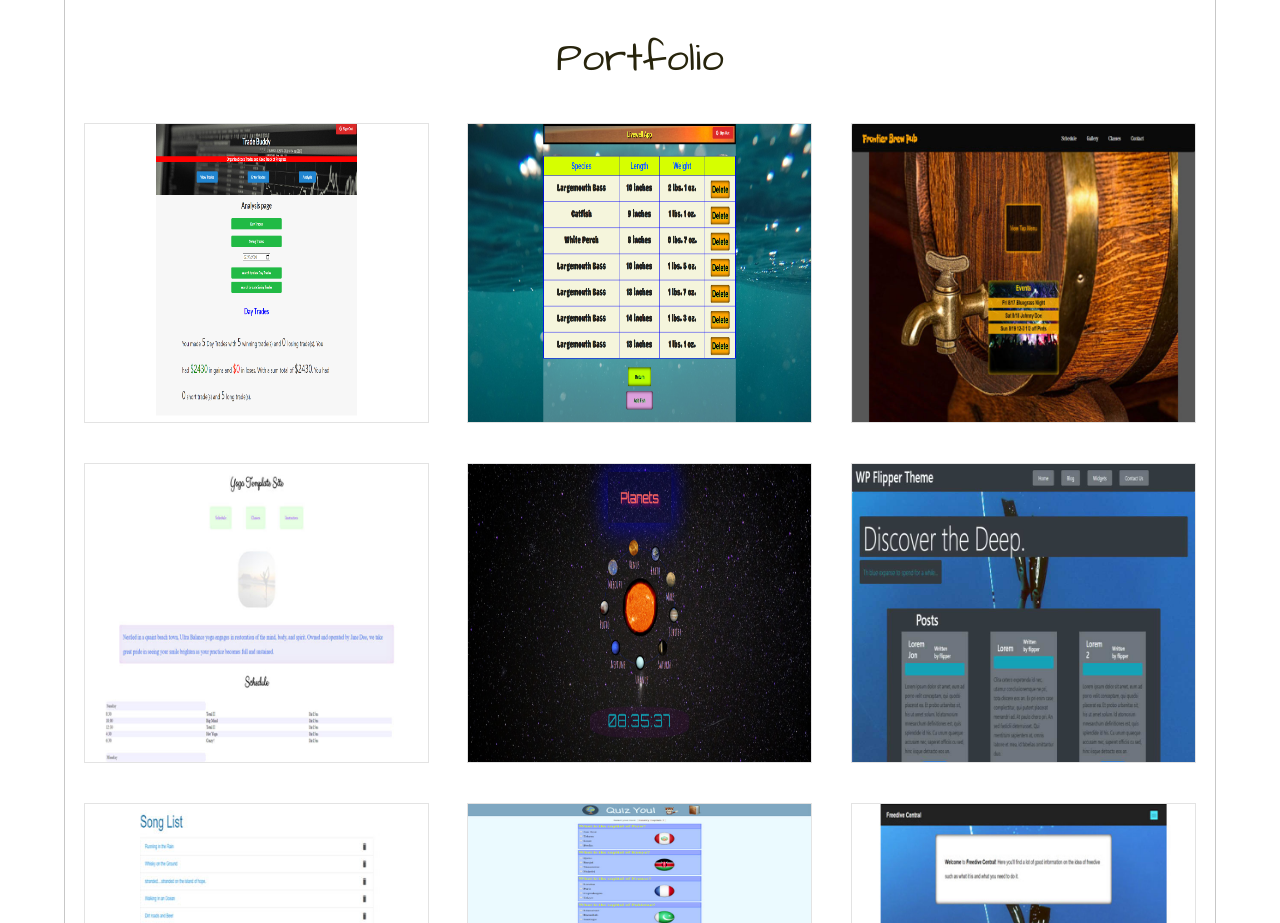
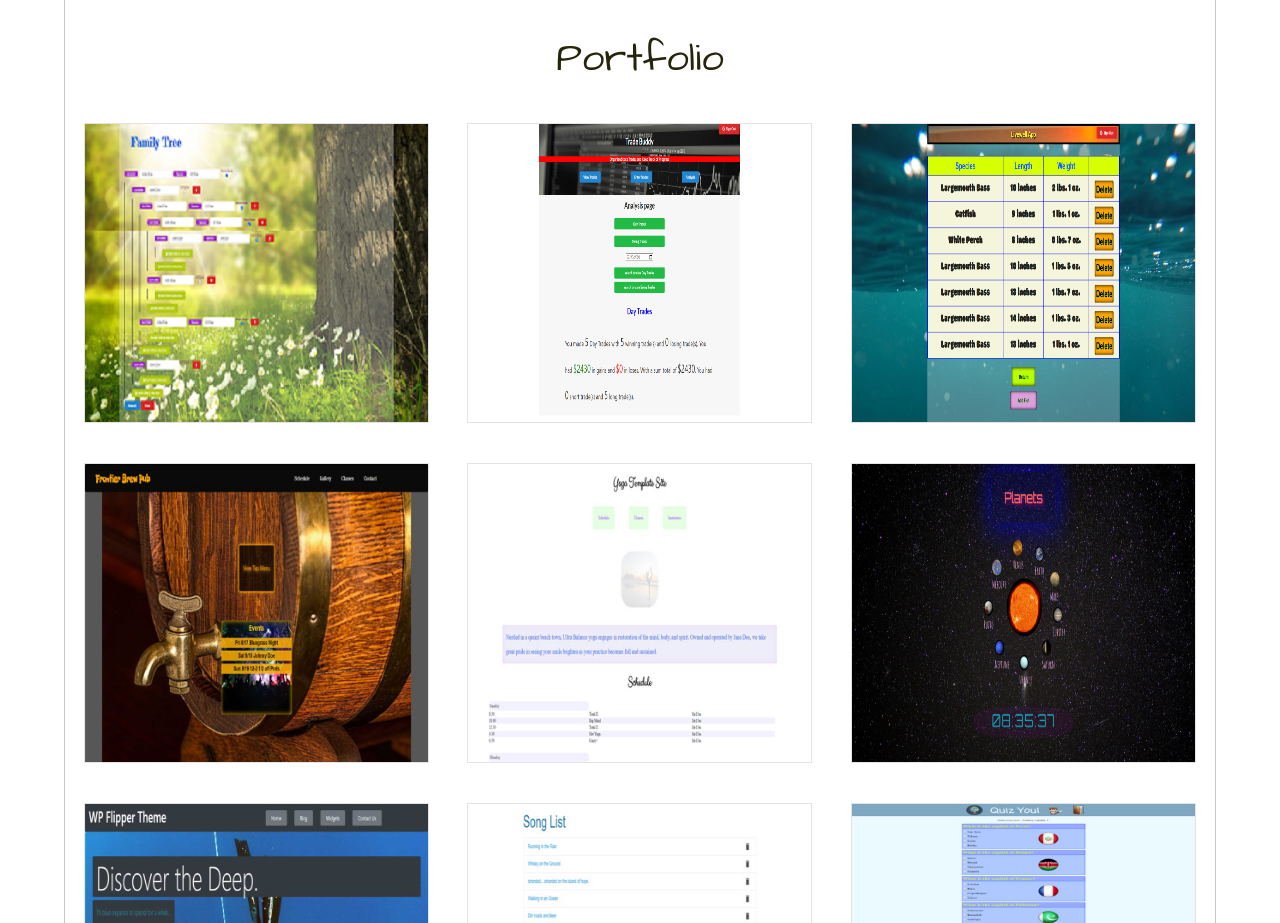
Before and after one commit to michael-williamson/portfolio-coffee, a React (Create React App) app: page / in a window 1280 px wide. Shown: the part 1440-2363 px from the top of the page. Built offline with nearby package versions, Linux system fonts and the light colour scheme.

Commit message:
added new project

```diff
--- a/src/components/Footer.js
+++ b/src/components/Footer.js
@@ -21,8 +21,8 @@ class Footer extends Component {
                 {this.displayButton()}
                 <h4>michaelwilliamsondesigns@gmail.com</h4>
                 <div className="icon-div">
-                <a href="https://github.com/michael-williamson"><i className="fa fa-github-square"></i></a>
-                <a href="https://www.linkedin.com/in/michael-williamson-b6158913b/"><i className="fa fa-linkedin"></i></a>
+                <a href="https://github.com/michael-williamson" target="_blank"><i className="fa fa-github-square"></i></a>
+                <a href="https://www.linkedin.com/in/michael-williamson-b6158913b/" target="_blank"><i className="fa fa-linkedin"></i></a>
                 </div>
             </div>
         );
--- a/src/json/portfolio.js
+++ b/src/json/portfolio.js
@@ -1,4 +1,12 @@
 let projects =  [
+        {
+            "title": "Family Tree",
+            "tech": ["React.js","Redux Form","Redux"],
+            "description":"Form app that displays family members in a family tree form.",
+            "site":"https://michael-williamson.github.io/FAMILY_TREE/",
+            "code":"https://github.com/michael-williamson/FAMILY_TREE",
+            "image":"/images/family_tree.png"
+        },
         {
             "title": "Stock Trading App",
             "tech": ["React.js","MongoDB","Express.js"],
```
Also changed, not shown: public/images/family_tree.png (added).
